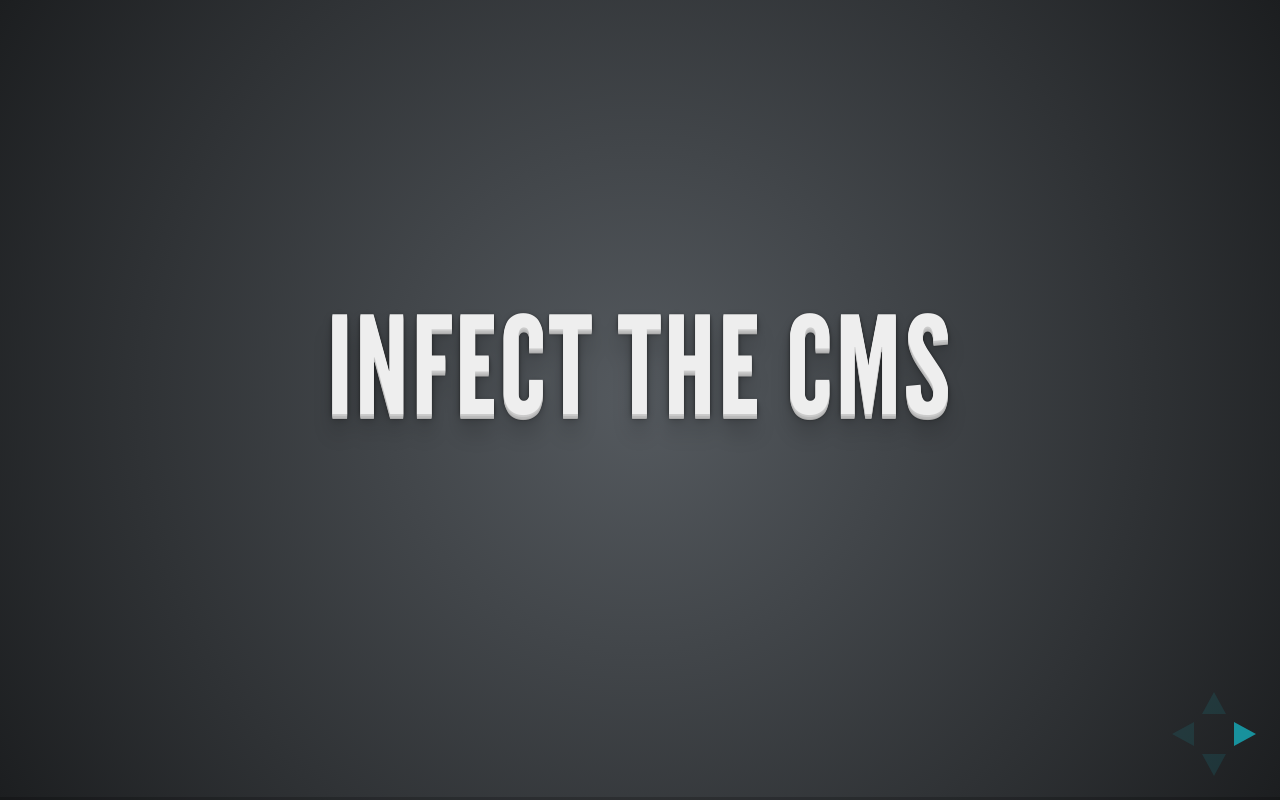
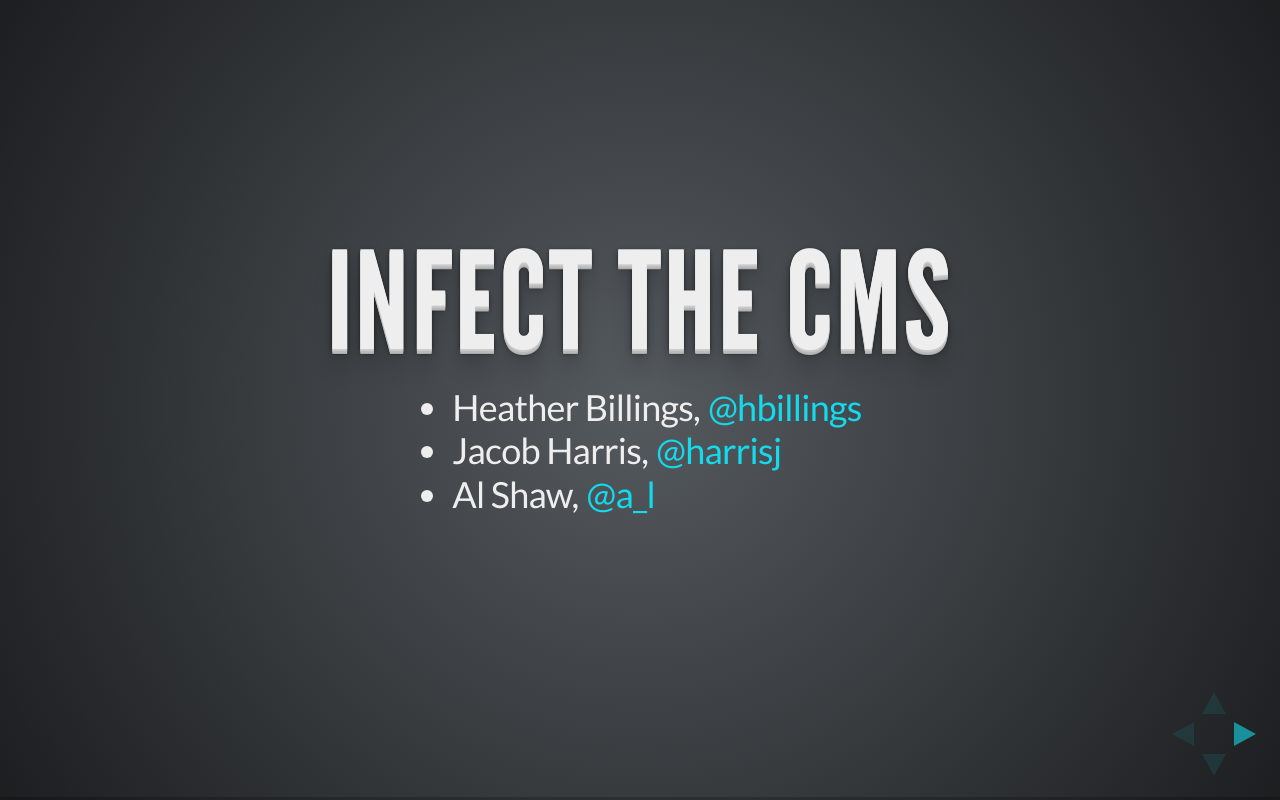
Before and after one commit to harrisj/infect-the-cms, a website: page index.html in a window 1280 px wide. Drawn offline with Linux system fonts and the light colour scheme.

Commit message:
Add the names

```diff
--- a/index.html
+++ b/index.html
@@ -39,6 +39,12 @@
 
 				<section>
 					<h1>INFECT THE CMS</h1>
+
+					<ul>
+						<li>Heather Billings, <a href="http://twitter.com/hbillings">@hbillings</a></li>
+						<li>Jacob Harris, <a href="http://www.twitter.com/harrisj">@harrisj</a></li>
+						<li>Al Shaw, <a href="http://www.twitter.com/a_l">@a_l</a></li>
+					</ul>
 				</section>
 
 				<section>
```
